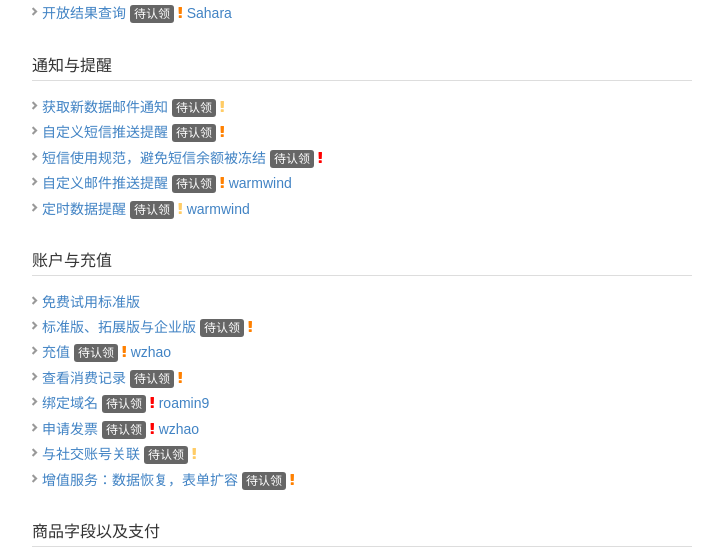
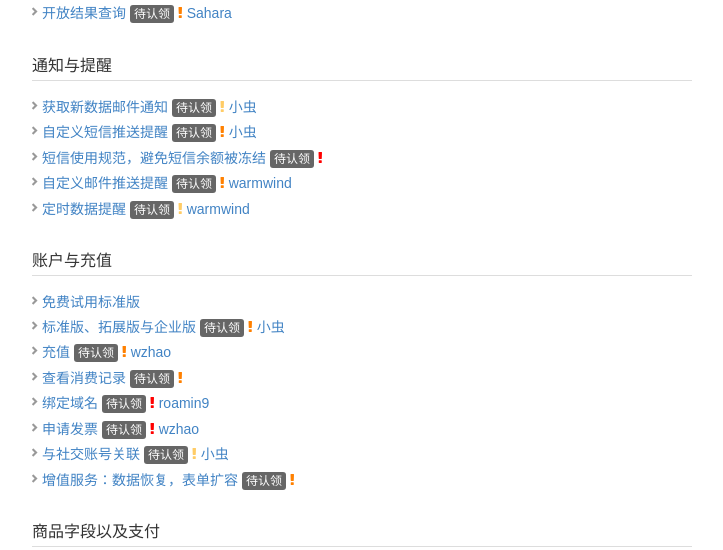
Before and after one commit to jinshuju/help.jinshuju.net, a Jekyll site: the page built from index.html, in a window 1280 px wide. Shown: the part 1039-1589 px from the top of the page, without its empty margins (278-1001 px from the left). Built offline with Jekyll 4.4.1, drawn with Linux system fonts in a browser that asks for light colours; Markdown is read by kramdown in place of the engine named in the settings.

Commit message:
xiaochong author

```diff
--- a/_posts/2014-2-7-new-record-notification.md
+++ b/_posts/2014-2-7-new-record-notification.md
@@ -5,7 +5,7 @@ date:   2014-03-21 12:12:12
 category: notification
 tags: todo L
 
-author:
+author: 小虫
 ---
 
 TODO: 在个人设置、表单设置中打开新数据通知
--- a/_posts/2014-2-7-plans.md
+++ b/_posts/2014-2-7-plans.md
@@ -5,7 +5,7 @@ date:   2014-03-15 12:12:12
 category: account
 tags: todo M
 
-author:
+author: 小虫
 ---
 
 TODO: 各种版本介绍与核心区别，各种到期的处理
--- a/_posts/2014-2-7-sms-push.md
+++ b/_posts/2014-2-7-sms-push.md
@@ -5,7 +5,7 @@ date:   2014-03-20 12:12:12
 category: notification
 tags: todo M
 
-author:
+author: 小虫
 ---
 
 TODO: 使用短信推送提醒
--- a/_posts/2014-2-7-social-accounts.md
+++ b/_posts/2014-2-7-social-accounts.md
@@ -5,7 +5,7 @@ date:   2014-03-10 12:12:12
 category: account
 tags: todo L
 
-author:
+author: 小虫
 ---
 
 TODO: 如何与社交账号关联
```
